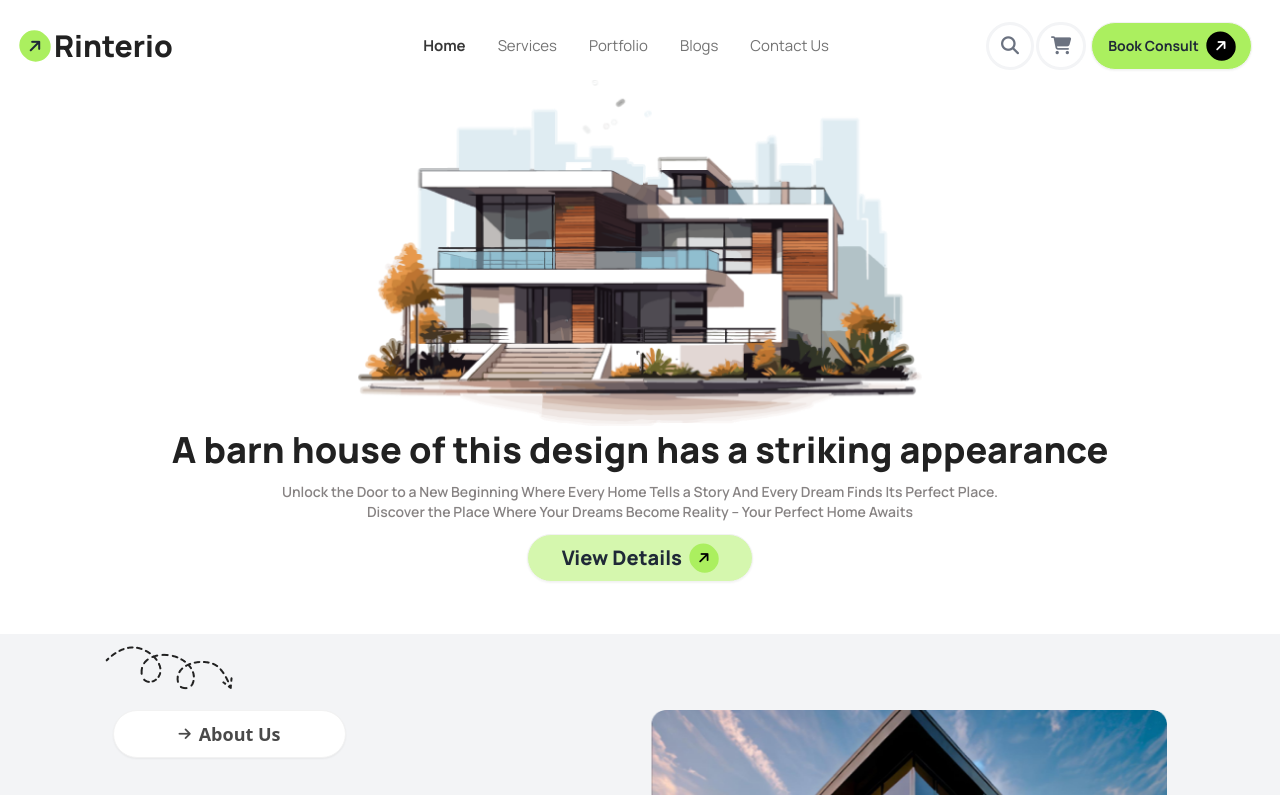
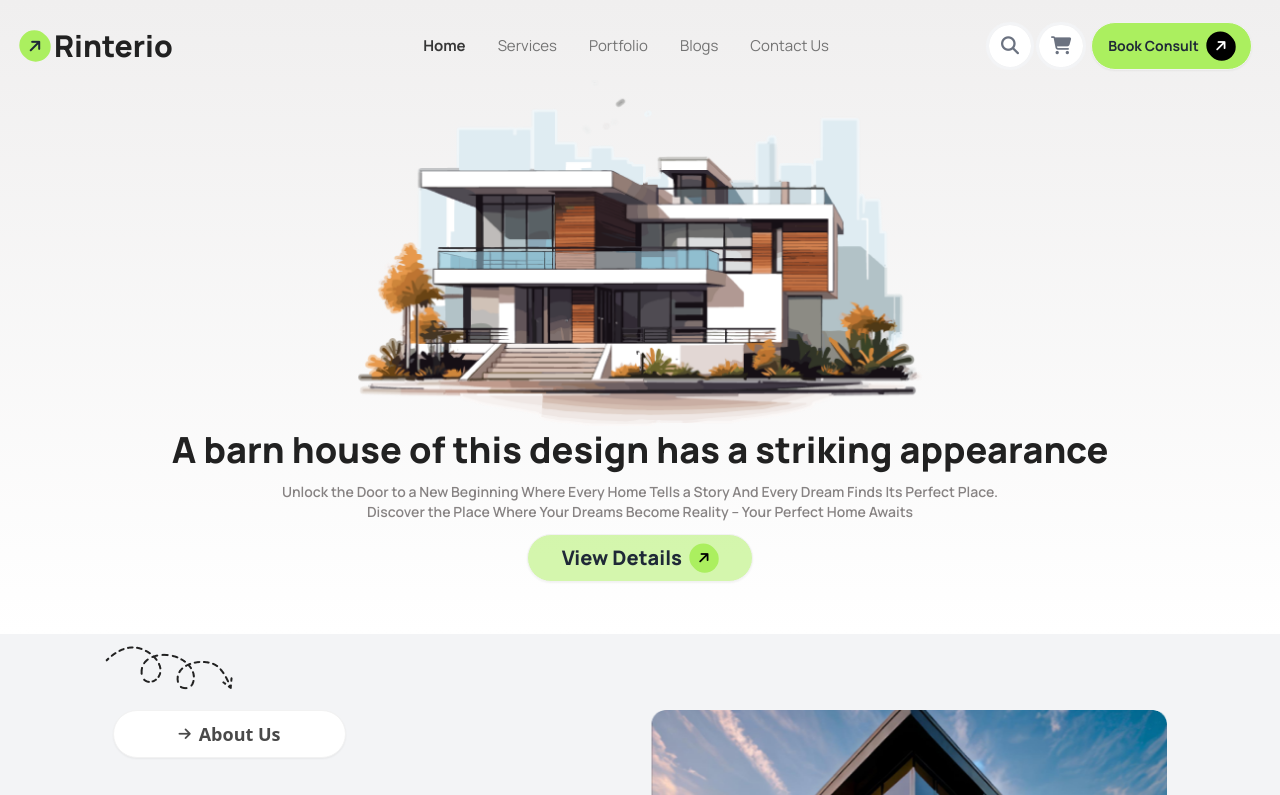
Before and after one commit to nadiaislam00/Assignment-03, a plain HTML site: page index.html in a window 1280 px wide. Shown: the top 795 px of the page. Drawn offline with nearby package versions, Linux system fonts and the light colour scheme.

Commit message:
added gradient in header

```diff
--- a/index.html
+++ b/index.html
@@ -30,6 +30,9 @@
     backgroundImage:{
 'back-img':"url('./assets/bg.jpg')",
     },
+    backgroundColor:{
+'light':"bg-gradient-to-t from-[#FFFFFF]-100% to-[#FFFFFF]-0%",
+    },
             }
           }
         }
@@ -38,10 +41,10 @@
 <body class="bg-gray-100">
 
     <!-- header section start -->
-<header class="w-full p-3 mx-auto font-manrope bg-[#FFFFFFFF]">
+<header class="w-full p-3 mx-auto font-manrope bg-gradient-to-t from-[#FFFFFF] to-[#f0efef]">
     <!-- navbar -->
      <nav>
-        <div class="navbar bg-base-100 flex justify-between">
+        <div class="navbar flex justify-between">
             <div class="navbar-start gap-1">
               <i class="fa-solid fa-arrow-right -rotate-45 bg-[#ABEF5F] rounded-full p-2"></i>  <a class="text-3xl font-extrabold text-[#212121]">Rinterio</a>
             </div>
```
